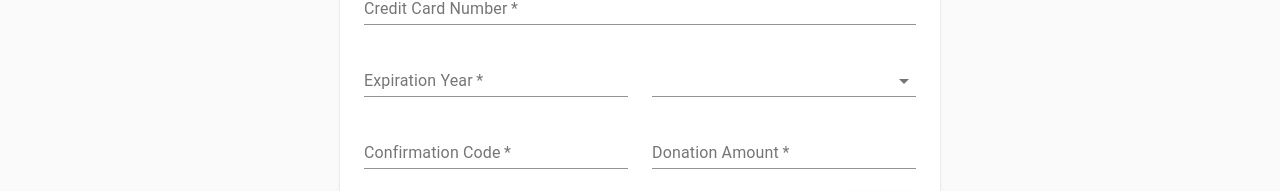
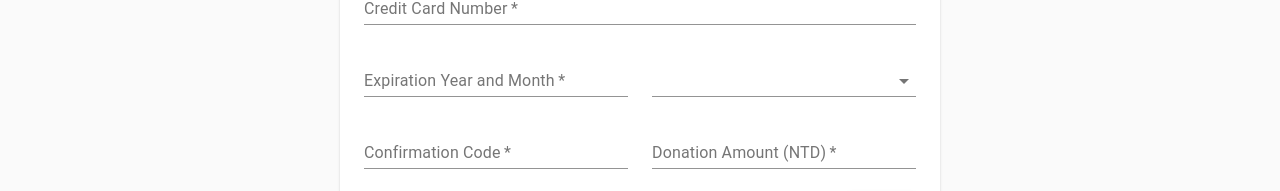
Before and after one commit to Alb33rt/artemis, a React (Create React App) app in the folder code-client/: page /donation in a window 1280 px wide. Shown: the part 376-567 px from the top of the page. Built offline with nearby package versions, Linux system fonts and the light colour scheme; no server answers.

Commit message:
Donation functions finished

```diff
--- a/code-client/src/components/donation.jsx
+++ b/code-client/src/components/donation.jsx
@@ -14,6 +14,7 @@ import FormControlLabel from '@material-ui/core/FormControlLabel';
 import Checkbox from '@material-ui/core/Checkbox';
 import Select from '@material-ui/core/Select';
 import MenuItem from '@material-ui/core/MenuItem';
+import { useState } from "react";
 import { Container } from '@material-ui/core';
 
 
@@ -66,8 +67,49 @@ const useStyles = makeStyles((theme) => ({
 }));
 
 export default function Checkout() {
+    function afterSubmission(event) {
+        event.preventDefault();
+    }
+
+    function postRequest(event) {
+        event.preventDefault();
+        const requestOptions = {
+            method: 'POST',
+            headers: {
+                'Content-Type': 'application/json',
+                'Accept': 'application/json',
+                "Access-Control-Request-Method": "POST"
+            },
+            body: JSON.stringify({
+                "firstname":firstName,
+                "lastname":lastName,
+                "credit_card_number":creditNum,
+                "expiration_year":expireYear,
+                "expiration_month":expireMonth,
+                "confirm_code":confirmCode,
+                "quantity":donation
+            })
+        };
+        console.log("sending POST request");
+
+        fetch('http://localhost:8000/api-login/register', requestOptions)
+          .then(response=>response.json())
+          .then(data => {console.log(data)
+          })
+          .catch(error => {
+            console.log(error);
+        });
+    }
+
+    const [firstName, getFirstName] = useState("");
+    const [lastName, getLastName] = useState("");
+    const [creditNum, getCreditNum] = useState("");
+    const [expireYear, getExpireYear] = useState("");
+    const [expireMonth, getExpireMonth] = useState("");
+    const [confirmCode, getConfirmCode] = useState("");
+    const [donation, getDonation] = useState("");
+
     const classes = useStyles();
-
     return (
         <ThemeProvider theme={Theme}>
             <React.Fragment>
@@ -100,6 +142,8 @@ export default function Checkout() {
                                             label="First name"
                                             fullWidth
                                             autoComplete="given-name"
+                                            value={firstName}
+                                            onChange={(e) => getFirstName(e.target.value)}
                                         />
                                     </Grid>
                                     <Grid item xs={12} sm={6}>
@@ -110,6 +154,8 @@ export default function Checkout() {
                                             label="Last name"
                                             fullWidth
                                             autoComplete="family-name"
+                                            value={lastName}
+                                            onChange={(e) => getLastName(e.target.value)}
                                         />
                                     </Grid>
                                     <Grid item xs={12}>
@@ -121,6 +167,8 @@ export default function Checkout() {
                                             fullWidth
                                             autoComplete="off"
                                             type="number"
+                                            value={creditNum}
+                                            onChange={(e) => getCreditNum(e.target.value)}
                                         />
                                     </Grid>
                                     <Grid item xs={12} sm={6}>
@@ -128,12 +176,14 @@ export default function Checkout() {
                                             required
                                             id="expireYear"
                                             name="expireYear"
-                                            label="Expiration Year"
+                                            label="Expiration Year and Month"
                                             fullWidth
                                             autoComplete="off"
                                             type="number"
                                             step="1"
                                             InputProps={{ inputProps: { min: 1900, max: 2099 } }}
+                                            value={expireYear}
+                                            onChange={(e) => getExpireYear(e.target.value)}
                                         />
                                     </Grid>
                                     <Grid item xs={12} sm={6}>
@@ -143,8 +193,10 @@ export default function Checkout() {
                                             name="expireMonth"
                                             className={classes.selectEmpty}
                                             label="Expiration Month"
+                                            value={expireMonth}
+                                            onChange={(e) => getExpireMonth(e.target.value)}
                                         >
-                                            <MenuItem value="">
+                                            <MenuItem value={0}>
                                                 <em>Select Month</em>
                                             </MenuItem>
                                             <MenuItem value={1}>January</MenuItem>
@@ -163,20 +215,24 @@ export default function Checkout() {
                                     </Grid>
                                     <Grid item xs={12} sm={6}>
                                         <TextField
-                                        required
-                                        id="confirmCode"
-                                        name="confirmCode"
-                                        label="Confirmation Code"
-                                        fullWidth />
+                                            required
+                                            id="confirmCode"
+                                            name="confirmCode"
+                                            label="Confirmation Code"
+                                            value={confirmCode}
+                                            onChange={(e) => getConfirmCode(e.target.value)}
+                                            fullWidth />
                                     </Grid>
                                     <Grid item xs={12} sm={6}>
                                         <TextField
                                             required
                                             id="donation"
                                             name="donation"
-                                            label="Donation Amount"
+                                            label="Donation Amount (NTD)"
                                             fullWidth
                                             type="number"
+                                            value={donation}
+                                            onChange={(e) => getDonation(e.target.value)}
                                         />
                                     </Grid>
                                 </Grid>
```
